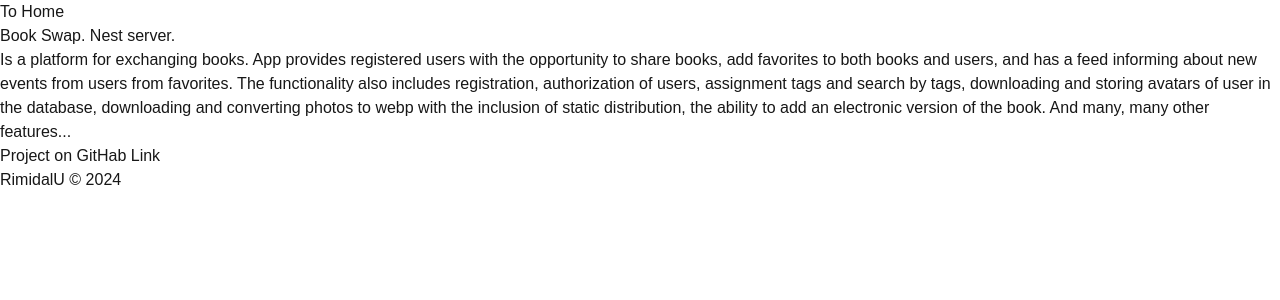
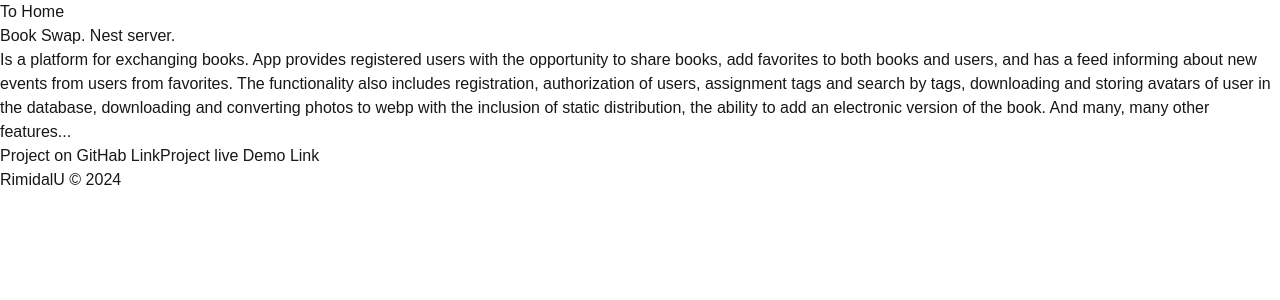
Before and after one commit to RimidalU/my-projects-landing, a Next.js app: page /projects/book-swap in a window 1280 px wide. Shown: the top 300 px of the page. Built offline with nearby package versions, Linux system fonts and the light colour scheme.

Commit message:
feat: add project live demo links

```diff
--- a/src/app/projects/[slug]/page.tsx
+++ b/src/app/projects/[slug]/page.tsx
@@ -19,7 +19,7 @@ export async function generateStaticParams() {
 export default async function ProjectPage({ params }: StaticPageProps) {
     const { slug } = await params
 
-    const { name, description, github } = getProjectBySlug(slug)
+    const { name, description, github, liveDemo } = getProjectBySlug(slug)
 
     return (
         <>
@@ -30,6 +30,11 @@ export default async function ProjectPage({ params }: StaticPageProps) {
                     Project on GitHab Link
                 </Link>
             )}
+            {liveDemo && (
+                <Link href={liveDemo} target={'_blank'} aria-label={name}>
+                    Project live Demo Link
+                </Link>
+            )}
         </>
     )
 }
```
